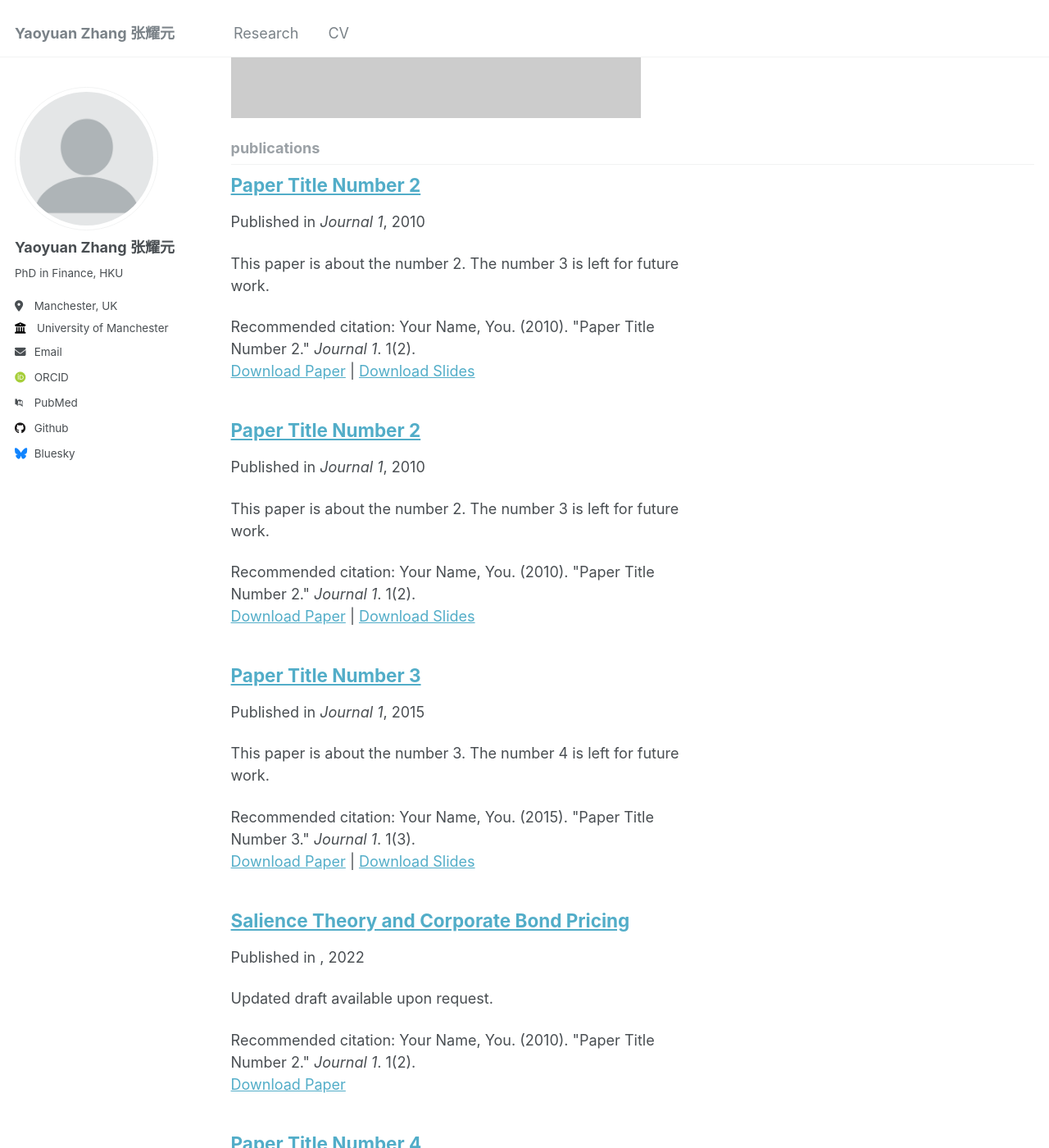
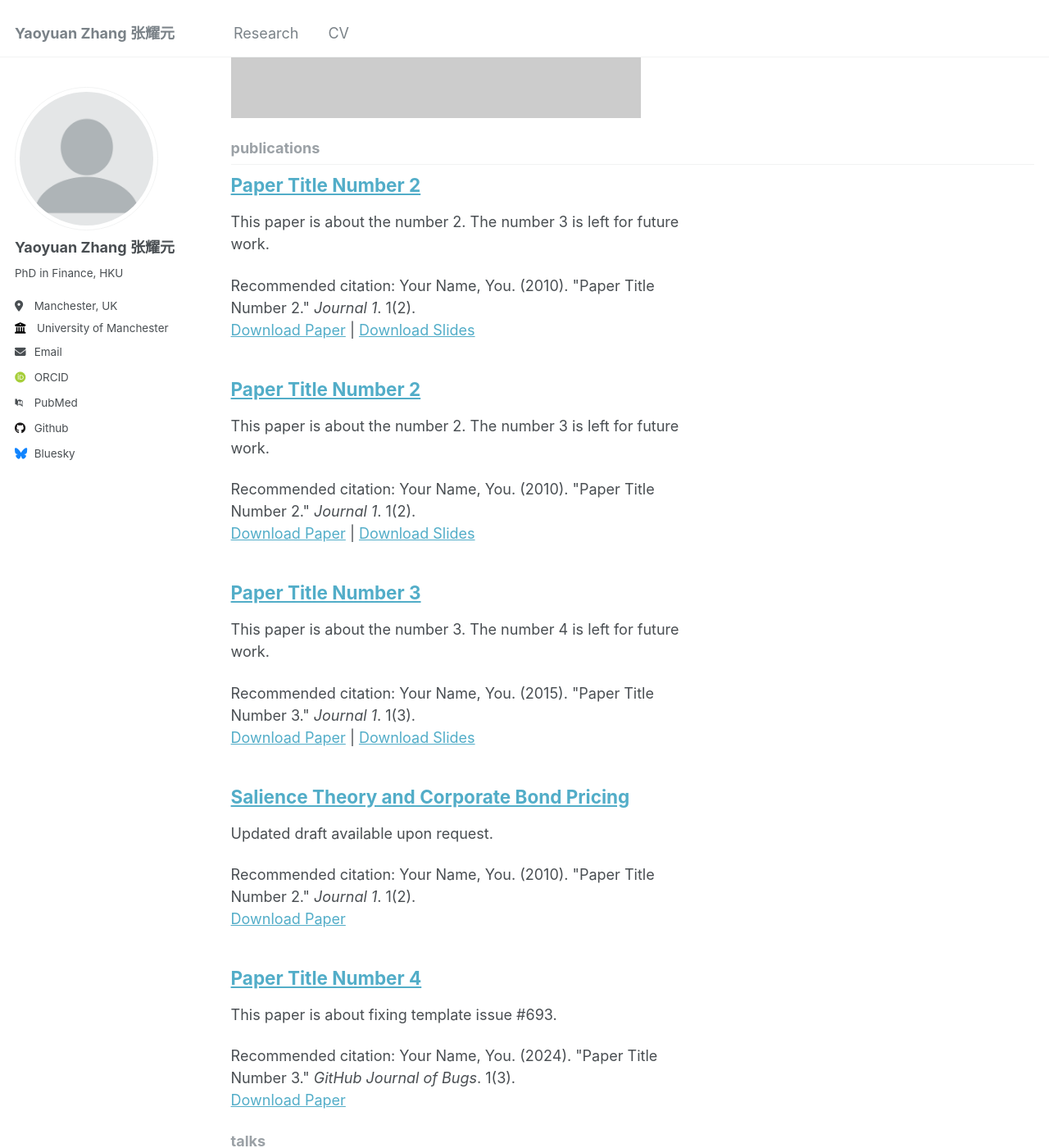
Before and after one commit to yaoyuanzhang-research/yaoyuanzhang-research.github.io, a Jekyll site: the page built from _pages/collection-archive.html, in a window 1280 px wide and 1400 px high, scrolled down 948 px. Shown: the whole window at 82% size. Built offline with Jekyll 4.4.1, drawn with Linux system fonts in a browser that asks for light colours; some web fonts are replaced; some of the changed text lies outside the part shown.

Commit message:
Update archive-single.html

```diff
--- a/_includes/archive-single.html
+++ b/_includes/archive-single.html
@@ -40,8 +40,18 @@
 
         {% if post.collection == 'teaching' %}
           <p> {{ post.type }}, <i>{{ post.venue }}</i>, {{ post.date | default: "1900-01-01" | date: "%Y" }} </p>
-        {% elsif post.collection == 'publications' %}
-          <p>Published in <i>{{ post.venue }}</i>, {{ post.date | default: "1900-01-01" | date: "%Y" }} </p>
+          {% elsif post.collection == 'publications' %}
+            {% if post.show_venue and post.venue %}
+              <p>
+                Published in <i>{{ post.venue }}</i>
+                {% if post.show_date %}, {{ post.date | default: "1900-01-01" | date: "%Y" }}{% endif %}
+              </p>
+            {% elsif post.show_date and post.date %}
+              <p class="page__date">
+                <strong><i class="fa fa-fw fa-calendar" aria-hidden="true"></i> {{ site.data.ui-text[site.locale].date_label | default: "Published:" }}</strong>
+                <time datetime="{{ post.date | default: "1900-01-01" | date_to_xmlschema }}">{{ post.date | default: "1900-01-01" | date: "%B %d, %Y" }}</time>
+              </p>
+            {% endif %}
         {% elsif post.date %}
          <p class="page__date"><strong><i class="fa fa-fw fa-calendar" aria-hidden="true"></i> {{ site.data.ui-text[site.locale].date_label | default: "Published:" }}</strong> <time datetime="{{ post.date | default: "1900-01-01" | date_to_xmlschema }}">{{ post.date | default: "1900-01-01" | date: "%B %d, %Y" }}</time></p>
         {% endif %}
```
